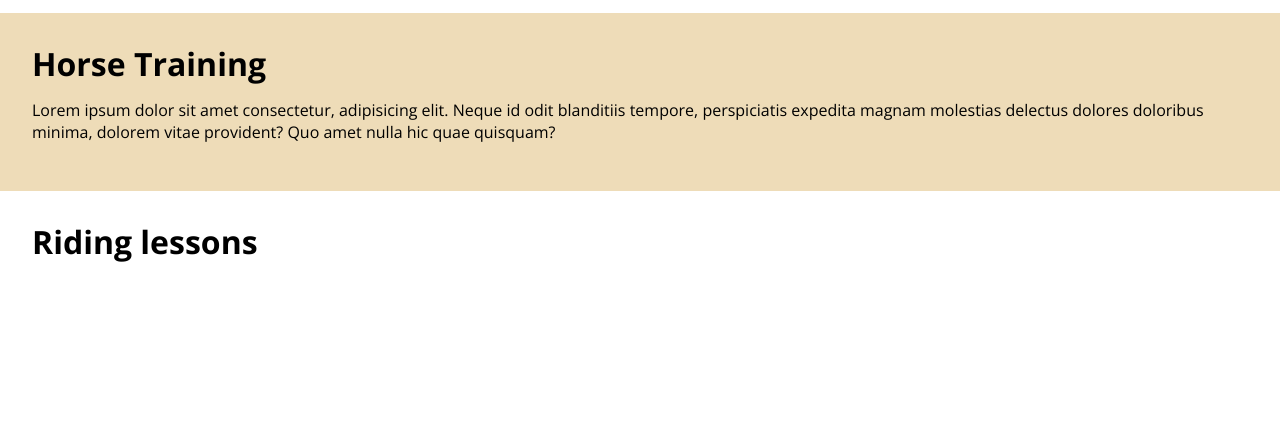
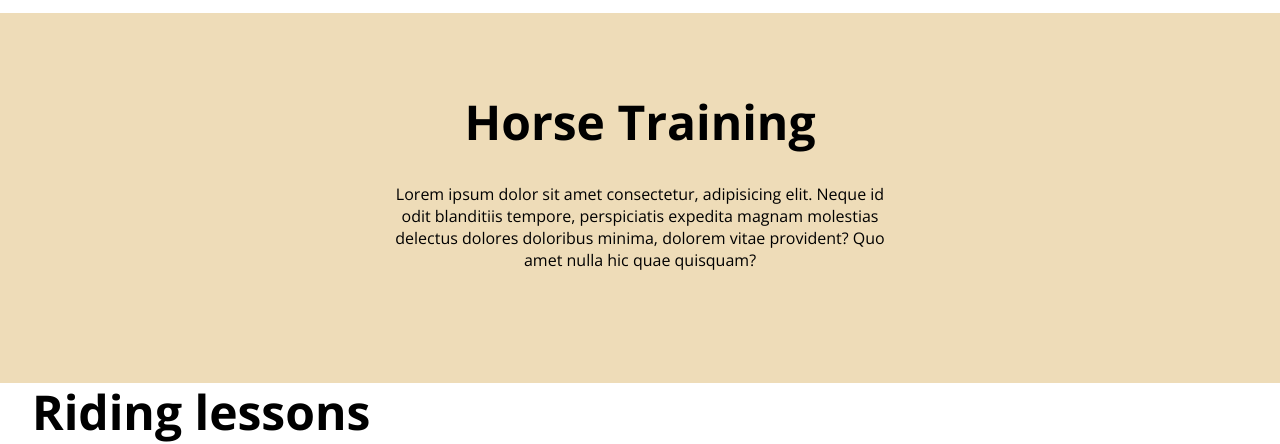
Before and after one commit to lmerritt/sumsite, a website: page dev/index.html in a window 1280 px wide. Shown: the part 787-1231 px from the top of the page. Before the commit the page ends 1145 px from the top, so only its background shows below. Drawn offline with nearby package versions, Linux system fonts and the light colour scheme; files that its build step writes are made by us from their sources.

Commit message:
training styles

```diff
--- a/dev/css/styles.css
+++ b/dev/css/styles.css
@@ -34,7 +34,7 @@ h2 {
 
 .contain {
 	max-width: 1440px;
-	padding: clamp(2em, 2vw, 5em);
+	padding: 0 clamp(2em, 2vw, 5em);
 }
 
 header {
@@ -91,8 +91,18 @@ header {
 
 #training {
 	background-color: var(--clr-mid);
+	padding: 5em 0;
+}
+
+.training_content {
+	text-align: center;
+}
+
+.training_content p {
+	margin: 2em auto;
+	max-width: 500px;
 }
 
 .title {
-	font-size: 2rem;
+	font-size: clamp(2.25rem, 5vw, 3rem);
 }
```
